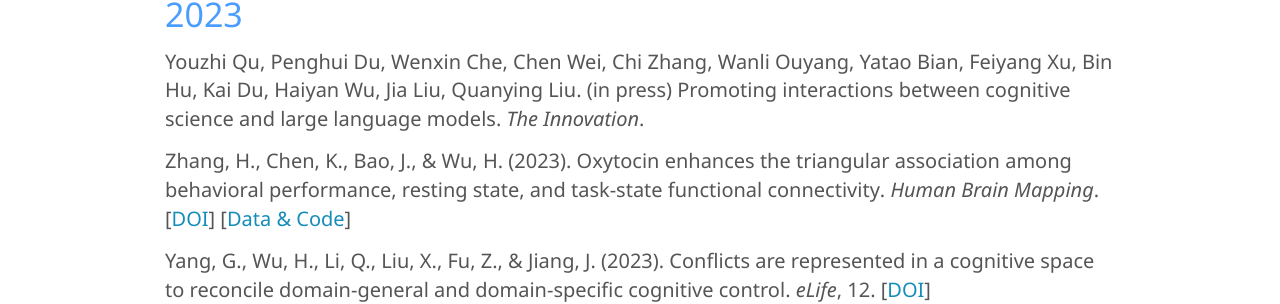
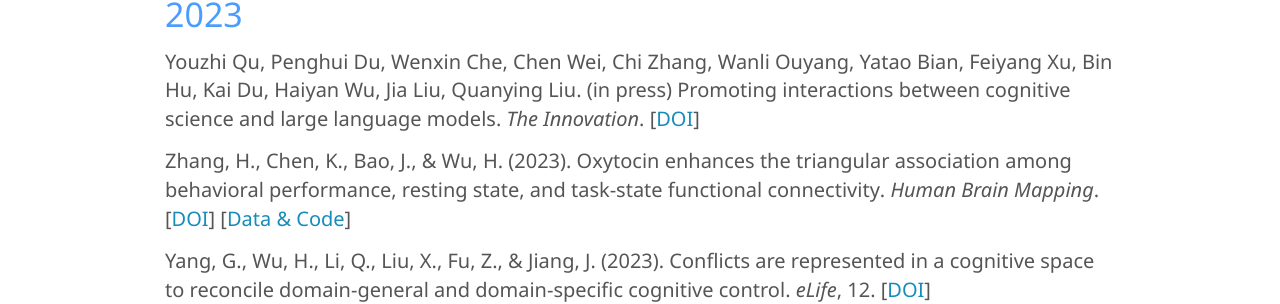
Before and after one commit to andlab-um/lab-website, a Jekyll site: the page built from _pages/publication.md, in a window 1280 px wide and 900 px high, scrolled down 897 px. Shown: the part 155-459 px from the top of the window. Built offline with Jekyll 4.4.1, drawn with Linux system fonts in a browser that asks for light colours; nearby versions of some CDN libraries.

Commit message:
Update publication.md

```diff
--- a/_pages/publication.md
+++ b/_pages/publication.md
@@ -35,7 +35,8 @@ Zhang. S., Tian, Y., Liu.Q., & Wu, H. (2024). **The Neural Correlates of Ambigui
 
 ### 2023
 
-Youzhi Qu, Penghui Du, Wenxin Che, Chen Wei, Chi Zhang, Wanli Ouyang, Yatao Bian, Feiyang Xu, Bin Hu, Kai Du, **Haiyan Wu**, Jia Liu, Quanying Liu. (in press) Promoting interactions between cognitive science and large language models. *The Innovation*.
+Youzhi Qu, Penghui Du, Wenxin Che, Chen Wei, Chi Zhang, Wanli Ouyang, Yatao Bian, Feiyang Xu, Bin Hu, Kai Du, **Haiyan Wu**, Jia Liu, Quanying Liu. (in press) Promoting interactions between cognitive science and large language models. *The Innovation*. [[DOI](https://doi.org/10.1016/j.xinn.2024.100579){:target="_blank"}]
+
 
 Zhang, H., Chen, K., Bao, J., & Wu, H. (2023). **Oxytocin enhances the triangular association among behavioral performance, resting state, and task-state functional connectivity**. *Human Brain Mapping*. [[DOI](https://doi.org/10.1002/hbm.26498){:target="_blank"}] [[Data & Code](https://github.com/andlab-um/OT-cpm){:target="_blank"}]
 
```
